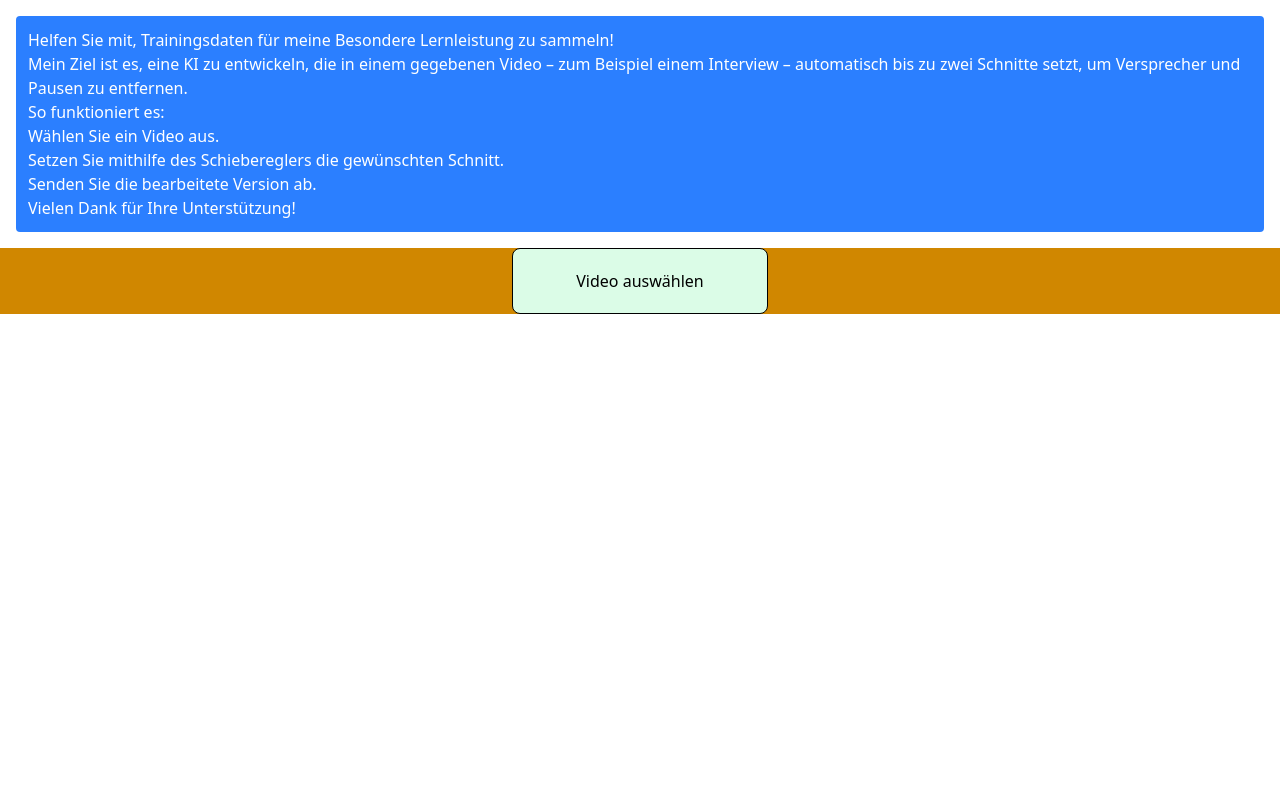
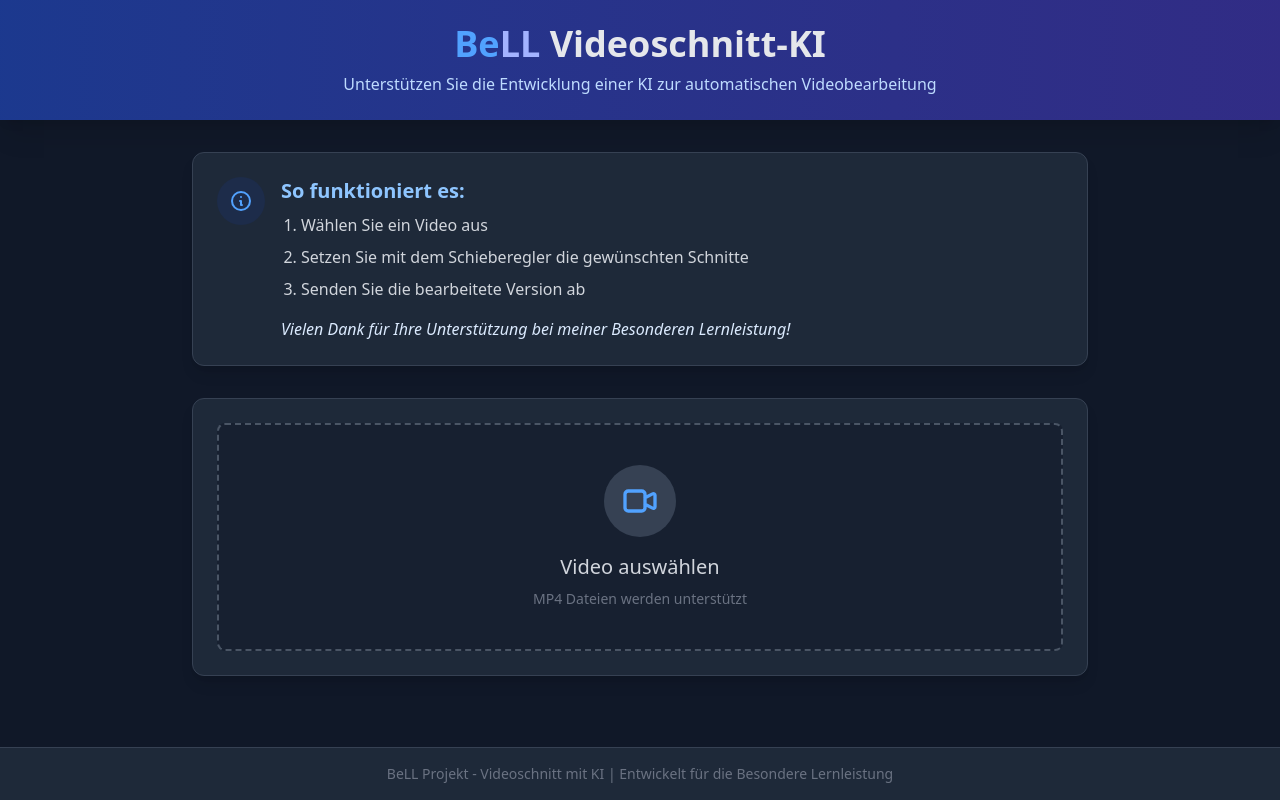
Before and after one commit to arminz9963/BeLL, a Flask app: page / in a window 1280 px wide. Run offline with Flask 3, Linux system fonts and the light colour scheme; style sheets or scripts are compiled from the project's sources.

Commit message:
Design mit KI done

```diff
--- a/Programmierung/v2/static/script.js
+++ b/Programmierung/v2/static/script.js
@@ -32,18 +32,17 @@ videoPlayer.addEventListener("loadedmetadata", function () {
 
 videoInput.addEventListener("change", function () {
     const file = this.files[0];
-    if (file) { // Überprüfen, ob eine Datei ausgewählt wurde
-        const url = URL.createObjectURL(file); // Erstellt temporäre URL fürs Video
+    if (file) {
+        const url = URL.createObjectURL(file);
         videoPlayer.src = url;
         videoPlayer.load();
     }
 
-    videoInput.style.display = "none"; // Versteckt den Datei-Input nach Auswahl
-    videoPlayer.style.display = "block"; // Zeigt den Video-Player an
-    videoInputLabel.style.display = "none"; // Versteckt das Label
-    restContainer.style.display = "block"; // Zeigt den Rest-Container an
-    geschnittenesVideoPlayBtn.style.display = "block"; // Zeigt den Play-Button für das geschnittene Video
-    DauerAnzeige.style.display = "block"; // Zeigt die Dauer-Anzeige an
+    // Verstecke den Upload-Bereich und zeige das Video
+    document.getElementById("videoUploadContainer").style.display = "none";
+    videoPlayer.style.display = "block";
+    restContainer.style.display = "block";
+    document.getElementById("videoControls").style.display = "flex";
 });
 
 const addNewCutBtn = document.getElementById("addNewCutBtn");
@@ -54,17 +53,38 @@ addNewCutBtn.addEventListener("click", function () {
     cutSectionCount++; // Erhöht den Zähler für die Schnitte
     Schnitte.push([0, videoPlayer.duration])
     const cutSection = document.createElement("div");
-    cutSection.className = "cutSection bg-yellow-800"; // Fügt der neuen Sektion die Klasse "cutSection" hinzu
+    cutSection.className = "cutSection"; // Fügt der neuen Sektion die Klasse "cutSection" hinzu
     cutSection.id = `Schnitt${cutSectionCount}`; // Setzt die ID für den neuen Schnitt-Container
+
     cutSection.innerHTML = `
-    <h3>Schnitt ${cutSectionCount}</h3>
-    <button class="deleteCutBtn " style="margin-right: 20px">X</button>
-    <input type="range" class="startRange" min="0" step="0.01" style="width: 40%" value="0"/>
-    <input type="range" class="endRange" min="0" step="0.01" style="width: 40%" value="0"/>
-    <br/>
-    <span>Start: <input type="text" class="startInput" maxlength="8" value="00:00.00" /></span>
-    <span style="margin-left: 20px">Ende: <input type="text" class="endInput" maxlength="8" value="00:00.01" /></span>
-    <br/><br/>
+    <div class="cut-section bg-gray-700 rounded-lg p-4 border border-gray-600">
+      <div class="flex justify-between items-center mb-4">
+        <h3 class="text-lg font-medium text-blue-300">Schnitt ${cutSectionCount}</h3>
+        <button class="deleteCutBtn bg-red-600 hover:bg-red-700 text-white p-1 rounded-full transition-colors">
+          <svg xmlns="http://www.w3.org/2000/svg" class="h-5 w-5" viewBox="0 0 20 20" fill="currentColor">
+            <path fill-rule="evenodd" d="M4.293 4.293a1 1 0 011.414 0L10 8.586l4.293-4.293a1 1 0 111.414 1.414L11.414 10l4.293 4.293a1 1 0 01-1.414 1.414L10 11.414l-4.293 4.293a1 1 0 01-1.414-1.414L8.586 10 4.293 5.707a1 1 0 010-1.414z" clip-rule="evenodd" />
+          </svg>
+        </button>
+      </div>
+
+      <div class="space-y-4">
+        <div>
+          <label class="block text-sm text-gray-400 mb-1">Startzeit</label>
+          <div class="flex flex-col sm:flex-row items-center gap-4">
+            <input type="range" class="startRange w-full" min="0" step="0.01" value="0"/>
+            <input type="text" class="startInput bg-gray-800 border border-gray-700 rounded-lg p-2 w-24 text-center font-mono" maxlength="8" value="00:00.00" />
+          </div>
+        </div>
+
+        <div>
+          <label class="block text-sm text-gray-400 mb-1">Endzeit</label>
+          <div class="flex flex-col sm:flex-row items-center gap-4">
+            <input type="range" class="endRange w-full" min="0" step="0.01" value="0"/>
+            <input type="text" class="endInput bg-gray-800 border border-gray-700 rounded-lg p-2 w-24 text-center font-mono" maxlength="8" value="00:00.01" />
+          </div>
+        </div>
+      </div>
+    </div>
   `;
 
     SchnittContainer.append(cutSection); // Fügt den neuen Schnitt-Container hinzu
@@ -205,7 +225,8 @@ geschnittenesVideoPlayBtn.addEventListener("click", function () {
     Schnitte.forEach((schnitt) => {
         geschnitteneDauer += schnitt[1] - schnitt[0]; // Dauer jedes Schnitts addieren
     });
-    DauerAnzeige.innerText = `Dauer geschnittenes Video: ${formatTime(geschnitteneDauer)}`;
+    // Ersetze die Zeile, die die Dauer anzeigt
+    DauerAnzeige.innerHTML = `<span class="text-gray-400">Dauer geschnittenes Video:</span> <span class="ml-2 font-mono">${formatTime(geschnitteneDauer)}</span>`;
 });
 
 absendeBtn.addEventListener("click", function () {
@@ -226,14 +247,16 @@ absendeBtn.addEventListener("click", function () {
 
     if (cutSectionCount < 1) {
         warnParagraph = document.createElement("p");
-        warnParagraph.id = "warnParagraph"; // ID geben zum Wiederfinden
+        warnParagraph.id = "warnParagraph";
+        warnParagraph.className = "text-red-400 text-sm mt-2";
         warnParagraph.textContent = "Bitte füge einen Schnitt hinzu!";
         BeschreibungDiv.appendChild(warnParagraph);
     }
 
     if (BeschreibungInput.value.trim() === "") {
         warnParagraph2 = document.createElement("p");
-        warnParagraph2.id = "warnParagraph2"; // ID für zweiten Warntext
+        warnParagraph2.id = "warnParagraph2";
+        warnParagraph2.className = "text-red-400 text-sm mt-2";
         warnParagraph2.textContent = "Bitte füge eine Beschreibung hinzu!";
         BeschreibungDiv.appendChild(warnParagraph2);
     }
--- a/Programmierung/v2/templates/index.html
+++ b/Programmierung/v2/templates/index.html
@@ -1,55 +1,153 @@
 <!DOCTYPE html>
-<html lang="en">
+<html lang="de" class="dark">
 <head>
   <meta charset="UTF-8">
   <meta name="viewport" content="width=device-width, initial-scale=1.0">
   <title>BeLL Videoschnitt-KI</title>
   <link href="{{ url_for('static', filename='css/output.css') }}" rel="stylesheet">
+  <style>
+    /* Custom Slider Styles */
+    input[type="range"] {
+      -webkit-appearance: none;
+      appearance: none;
+      height: 6px;
+      border-radius: 9999px;
+      background: #4b5563;
+      outline: none;
+    }
 
+    input[type="range"]::-webkit-slider-thumb {
+      -webkit-appearance: none;
+      appearance: none;
+      width: 18px;
+      height: 18px;
+      border-radius: 50%;
+      background: #3b82f6;
+      cursor: pointer;
+      transition: all 0.2s;
+    }
+
+    input[type="range"]::-webkit-slider-thumb:hover {
+      background: #60a5fa;
+      transform: scale(1.2);
+    }
+
+    .cut-section {
+      transition: all 0.3s ease;
+    }
+
+    .cut-section:hover {
+      transform: translateY(-2px);
+      box-shadow: 0 10px 25px -5px rgba(0, 0, 0, 0.2);
+    }
+
+    .video-upload-container {
+      transition: all 0.3s ease;
+    }
+  </style>
 </head>
-<body class="flex flex-col min-h-screen">
+<body class="flex flex-col min-h-screen bg-gray-900 text-gray-200 font-sans">
+  <header class="bg-gradient-to-r from-blue-900 to-indigo-900 py-6 px-4 shadow-xl">
+    <div class="container mx-auto">
+      <h1 class="text-3xl md:text-4xl font-bold text-center">
+        <span class="text-blue-400">Be</span><span class="text-indigo-300">LL</span> Videoschnitt-KI
+      </h1>
+      <p class="text-center text-blue-200 mt-2 max-w-2xl mx-auto">
+        Unterstützen Sie die Entwicklung einer KI zur automatischen Videobearbeitung
+      </p>
+    </div>
+  </header>
 
+  <main class="container mx-auto px-4 py-8 flex-grow">
+    <div class="bg-gray-800 rounded-xl shadow-lg p-6 mb-8 border border-gray-700 max-w-4xl mx-auto">
+      <div class="flex items-start">
+        <div class="bg-blue-900/20 p-3 rounded-full mr-4">
+          <svg xmlns="http://www.w3.org/2000/svg" class="h-6 w-6 text-blue-400" fill="none" viewBox="0 0 24 24" stroke="currentColor">
+            <path stroke-linecap="round" stroke-linejoin="round" stroke-width="2" d="M13 16h-1v-4h-1m1-4h.01M21 12a9 9 0 11-18 0 9 9 0 0118 0z" />
+          </svg>
+        </div>
+        <div>
+          <h2 class="text-xl font-semibold text-blue-300 mb-2">So funktioniert es:</h2>
+          <ol class="list-decimal pl-5 space-y-2 text-gray-300">
+            <li>Wählen Sie ein Video aus</li>
+            <li>Setzen Sie mit dem Schieberegler die gewünschten Schnitte</li>
+            <li>Senden Sie die bearbeitete Version ab</li>
+          </ol>
+          <p class="mt-4 text-blue-100 italic">
+            Vielen Dank für Ihre Unterstützung bei meiner Besonderen Lernleistung!
+          </p>
+        </div>
+      </div>
+    </div>
 
-  <div class="Informationen bg-blue-500 text-white p-3 rounded cursor-pointer hover:bg-green-100 m-4">
-    <!-- Schreiben das MM:SS.ms Format beachtet werden soll -->
-    <p>
-      Helfen Sie mit, Trainingsdaten für meine Besondere Lernleistung zu
-      sammeln!
-    </p>
-    <p>
-      Mein Ziel ist es, eine KI zu entwickeln, die in einem gegebenen Video
-      – zum Beispiel einem Interview – automatisch bis zu zwei Schnitte
-      setzt, um Versprecher und Pausen zu entfernen.
-    </p>
-    <p>So funktioniert es:</p>
-    <ol>
-      <li>Wählen Sie ein Video aus.</li>
-      <li>
-        Setzen Sie mithilfe des Schiebereglers die gewünschten Schnitt.
-      </li>
-      <li>Senden Sie die bearbeitete Version ab.</li>
-    </ol>
-    <p>Vielen Dank für Ihre Unterstützung!</p>
-  </div>
-<div id="Video" class="bg-yellow-600 flex justify-center">
-    <input type="file" id="VideoInput" accept="video/mp4" style="display: none;"/>
-    <label for="VideoInput" id="VideoInputLabel"
-      class="bg-green-100 border block text-center p-5 w-1/5 rounded-lg"
-    >Video auswählen</label>
-    <video id="VideoPlayer" controls style="display: none;" class=""></video>
-    <p id="dauerGeschnittenesVideo" style="display: none;" class="">Dauer geschnittenes Video:</p>
-    <!-- maybe Remove Video Button?-->
-    <button id="geschnittenesVideoPlayBtn" style="display: none;" class="">Spiele geschnittenes Video</button>
-  </div>
-  <div id="restContainer" style="display: none;">
-    <div id="SchnittContainer"></div>
-    <button id="addNewCutBtn">Schnitt hinzufügen</button>
-    <div id="Beschreibung">
-      <label for="BeschreibungInput">Beschreibung:</label>
-      <input type="text" id="BeschreibungInput" placeholder="Beschreibung was geschnitten wurde im Video" required/>
+    <div id="Video" class="bg-gray-800 rounded-xl shadow-lg p-6 mb-8 border border-gray-700 max-w-4xl mx-auto">
+      <div id="videoUploadContainer" class="video-upload-container flex flex-col items-center justify-center py-10 border-2 border-dashed border-gray-600 rounded-lg bg-gray-900/50 transition-colors hover:border-blue-500">
+        <input type="file" id="VideoInput" accept="video/mp4" class="hidden"/>
+        <label for="VideoInput" id="VideoInputLabel"
+          class="flex flex-col items-center justify-center cursor-pointer group">
+          <div class="bg-gray-700 p-4 rounded-full group-hover:bg-blue-700 transition-colors mb-4">
+            <svg xmlns="http://www.w3.org/2000/svg" class="h-10 w-10 text-blue-400" fill="none" viewBox="0 0 24 24" stroke="currentColor">
+              <path stroke-linecap="round" stroke-linejoin="round" stroke-width="2" d="M15 10l4.553-2.276A1 1 0 0121 8.618v6.764a1 1 0 01-1.447.894L15 14M5 18h8a2 2 0 002-2V8a2 2 0 00-2-2H5a2 2 0 00-2 2v8a2 2 0 002 2z" />
+            </svg>
+          </div>
+          <span class="text-xl font-medium text-gray-300 group-hover:text-blue-300 transition-colors">Video auswählen</span>
+          <span class="text-gray-500 text-sm mt-2">MP4 Dateien werden unterstützt</span>
+        </label>
+      </div>
+
+      <video id="VideoPlayer" controls class="w-full mt-8 rounded-lg shadow-lg hidden"></video>
+
+      <div class="flex flex-col sm:flex-row items-center justify-between mt-6 gap-4 hidden" id="videoControls">
+        <p id="dauerGeschnittenesVideo" class="bg-gray-700 py-2 px-4 rounded-lg font-mono flex-1 text-center sm:text-left">
+          <span class="text-gray-400">Dauer geschnittenes Video:</span>
+          <span class="ml-2">00:00.00</span>
+        </p>
+        <button id="geschnittenesVideoPlayBtn" class="flex items-center bg-blue-600 hover:bg-blue-700 text-white py-2 px-4 rounded-lg transition-colors whitespace-nowrap">
+          <svg xmlns="http://www.w3.org/2000/svg" class="h-5 w-5 mr-2" viewBox="0 0 20 20" fill="currentColor">
+            <path fill-rule="evenodd" d="M10 18a8 8 0 100-16 8 8 0 000 16zM9.555 7.168A1 1 0 008 8v4a1 1 0 001.555.832l3-2a1 1 0 000-1.664l-3-2z" clip-rule="evenodd" />
+          </svg>
+          Geschnittenes Video abspielen
+        </button>
+      </div>
     </div>
-    <button id="AbsendeBtn">Absenden</button>
-  </div>
+
+    <div id="restContainer" class="hidden max-w-4xl mx-auto">
+      <div class="bg-gray-800 rounded-xl shadow-lg p-6 mb-6 border border-gray-700">
+        <div class="flex flex-col sm:flex-row items-center justify-between mb-6 gap-4">
+          <h2 class="text-xl font-semibold text-blue-300">Schnittbereiche</h2>
+          <button id="addNewCutBtn" class="flex items-center bg-emerald-600 hover:bg-emerald-700 text-white py-2 px-4 rounded-lg transition-colors whitespace-nowrap">
+            <svg xmlns="http://www.w3.org/2000/svg" class="h-5 w-5 mr-2" viewBox="0 0 20 20" fill="currentColor">
+              <path fill-rule="evenodd" d="M10 5a1 1 0 011 1v3h3a1 1 0 110 2h-3v3a1 1 0 11-2 0v-3H6a1 1 0 110-2h3V6a1 1 0 011-1z" clip-rule="evenodd" />
+            </svg>
+            Schnitt hinzufügen
+          </button>
+        </div>
+
+        <div id="SchnittContainer" class="space-y-6"></div>
+      </div>
+
+      <div class="bg-gray-800 rounded-xl shadow-lg p-6 mb-6 border border-gray-700">
+        <h2 class="text-xl font-semibold text-blue-300 mb-4">Beschreibung</h2>
+        <div id="Beschreibung">
+          <textarea id="BeschreibungInput" rows="3"
+            class="w-full bg-gray-700 border border-gray-600 rounded-lg p-4 text-gray-200 focus:outline-none focus:ring-2 focus:ring-blue-500"
+            placeholder="Beschreiben Sie, was im Video geschnitten wurde..."></textarea>
+        </div>
+      </div>
+
+      <div class="text-center">
+        <button id="AbsendeBtn" class="bg-indigo-600 hover:bg-indigo-700 text-white font-medium py-3 px-8 rounded-lg text-lg transition-colors shadow-lg">
+          Ergebnisse absenden
+        </button>
+      </div>
+    </div>
+  </main>
+
+  <footer class="bg-gray-800 py-4 border-t border-gray-700">
+    <div class="container mx-auto px-4 text-center text-gray-500 text-sm">
+      BeLL Projekt - Videoschnitt mit KI | Entwickelt für die Besondere Lernleistung
+    </div>
+  </footer>
 
   <script src="static/script.js"></script>
 </body>
```
